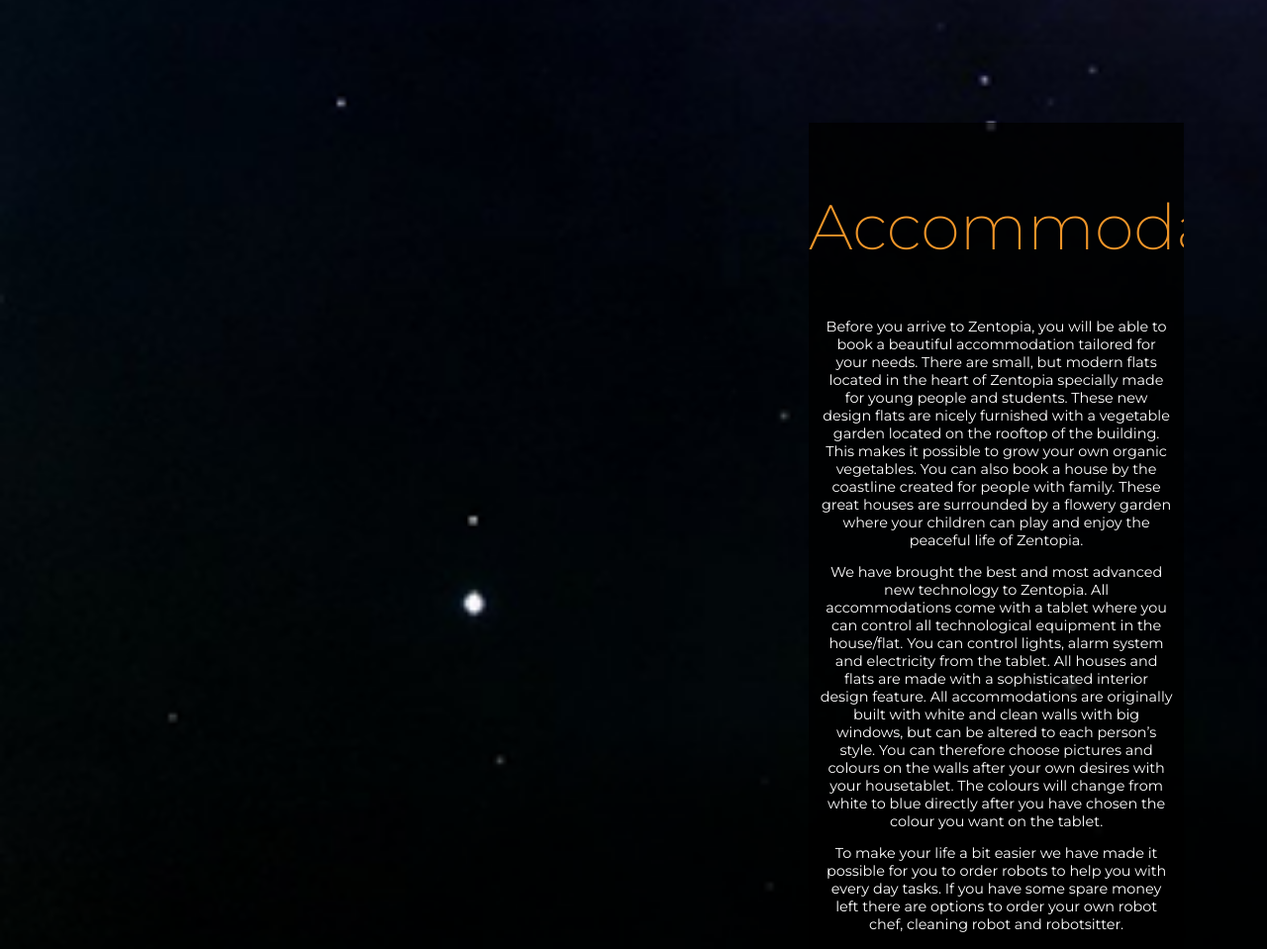
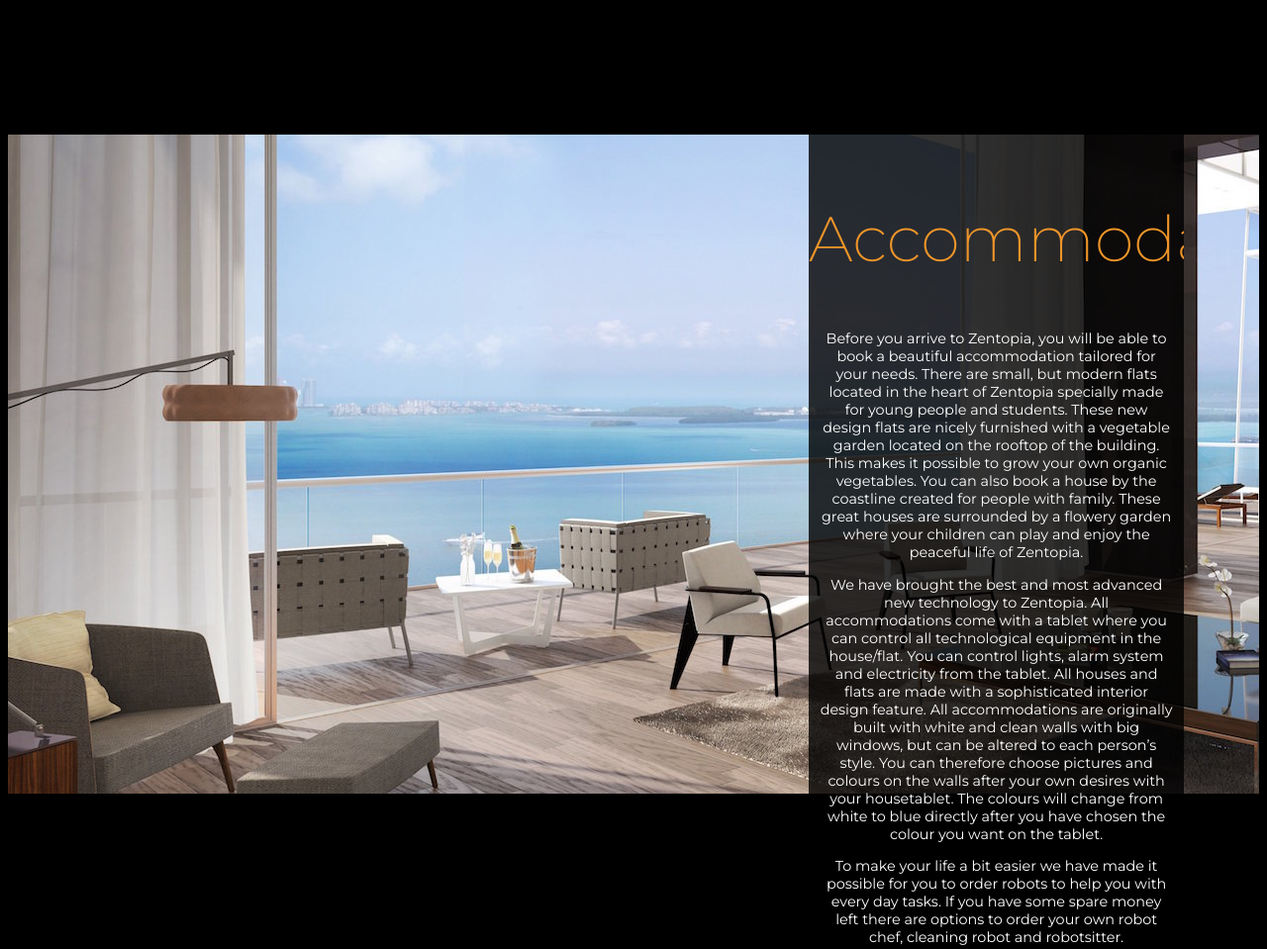
Before and after one commit to SarahMagz/Final-Project, a plain HTML site: page historie.html in a window 1280 px wide. Shown: the part 2340-3299 px from the top of the page at 99% size. Drawn offline with Linux system fonts and the light colour scheme.

Commit message:
Fikset Accommodation greia

```diff
--- a/global.css
+++ b/global.css
@@ -133,6 +133,19 @@ hr {
     background: rgba(0, 0, 0, 0.6);
     text-align: center;
 
+
+}
+
+.Accommodation{
+    background:url(bilder/studio-apartments-for-rent-in-nyc-oceanfront-london-flats-houses-small-modern-stylish-apartment-interior-design-ideas-luxury-minimalist-beach-condo-cozy-panoramic-view-airy-li.jpg) no-repeat!important;
+    background-repeat: no-repeat;
+    width: 100%;
+    padding-bottom: 10em;
+    padding-left: -7%;
+    margin-top: 1%;
+    overflow: hidden;
+    background: rgba(0, 0, 0, 0.6);
+    text-align: center;
 
 }
 
```
Also changed, not shown: bilder/studio-apartments-for-rent-in-nyc-oceanfront-london-flats-houses-small-modern-stylish-apartment-interior-design-ideas-luxury-minimalist-beach-condo-cozy-panoramic-view-airy-li.jpg (added), 2 other files.
